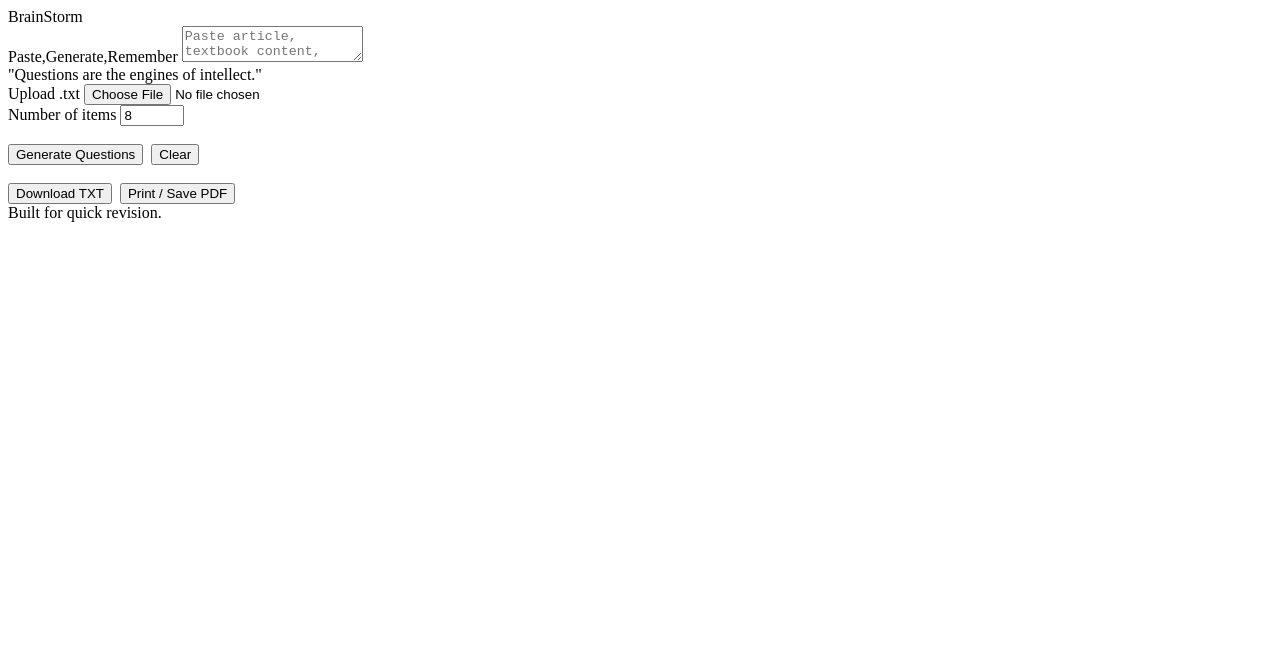
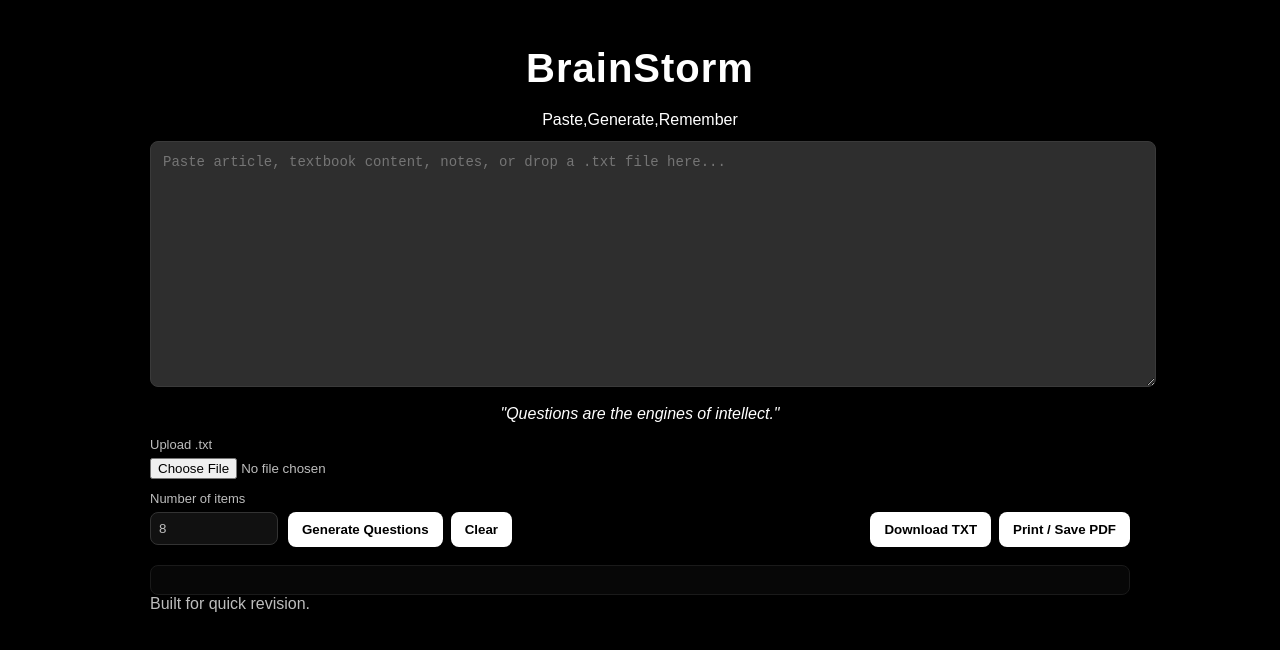
Before and after one commit to neeraj-k-r/blahblah, a plain HTML site: page useless/index.html in a window 1280 px wide. Drawn offline with Linux system fonts and the light colour scheme.

Commit message:
Update styles.css

```diff
--- a/useless/styles.css
+++ b/useless/styles.css
@@ -1 +1,71 @@
-`
+:root {
+  --bg: #000000;
+  --btn: #ffffff;
+  --textarea: #2e2e2e;
+  --muted: #bdbdbd;
+  --accent: #111;
+}
+html, body {
+  height: 100%;
+  margin: 0;
+  font-family: 'Poppins', sans-serif;
+  background: var(--bg);
+  color: var(--muted);
+}
+.container { max-width: 980px; margin: 28px auto; padding: 18px; }
+.logo {
+  color: var(--btn);
+  font-size: 2.5rem;
+  font-weight: 900;
+  text-align: center;
+  letter-spacing: 1px;
+  margin-bottom: 20px;
+}
+.main-label {
+  display: block;
+  text-align: center;
+  margin-bottom: 12px;
+  font-size: 1rem;
+  font-weight: 500;
+  color: var(--btn);
+}
+label { font-size: 13px; color: var(--muted); margin-bottom: 6px; display: block; }
+textarea#content {
+  width: 100%;
+  min-height: 220px;
+  background: var(--textarea);
+  color: #fff;
+  border: 1px solid #3a3a3a;
+  padding: 12px;
+  border-radius: 8px;
+  resize: vertical;
+  font-size: 14px;
+}
+input[type=number] {
+  width: 110px;
+  padding: 8px;
+  border-radius: 8px;
+  border: 1px solid #333;
+  background: #111;
+  color: var(--muted);
+}
+.controls { display: flex; gap: 10px; flex-wrap: wrap; margin-top: 12px; }
+button.btn {
+  background: var(--btn);
+  color: #000;
+  border: 0;
+  padding: 10px 14px;
+  border-radius: 8px;
+  cursor: pointer;
+  font-weight: 600;
+}
+.output { margin-top: 18px; background: #070707; border: 1px solid #1a1a1a; padding: 14px; border-radius: 8px; }
+.item { padding: 10px; border-radius: 8px; background: linear-gradient(180deg, #0b0b0b, #070707); margin-bottom: 10px; }
+.q { color: var(--btn); font-weight: 600; }
+.a { color: var(--muted); margin-top: 8px; }
+.center-quote {
+  text-align: center;
+  font-style: italic;
+  color: var(--btn);
+  margin: 14px 0;
+}
```
